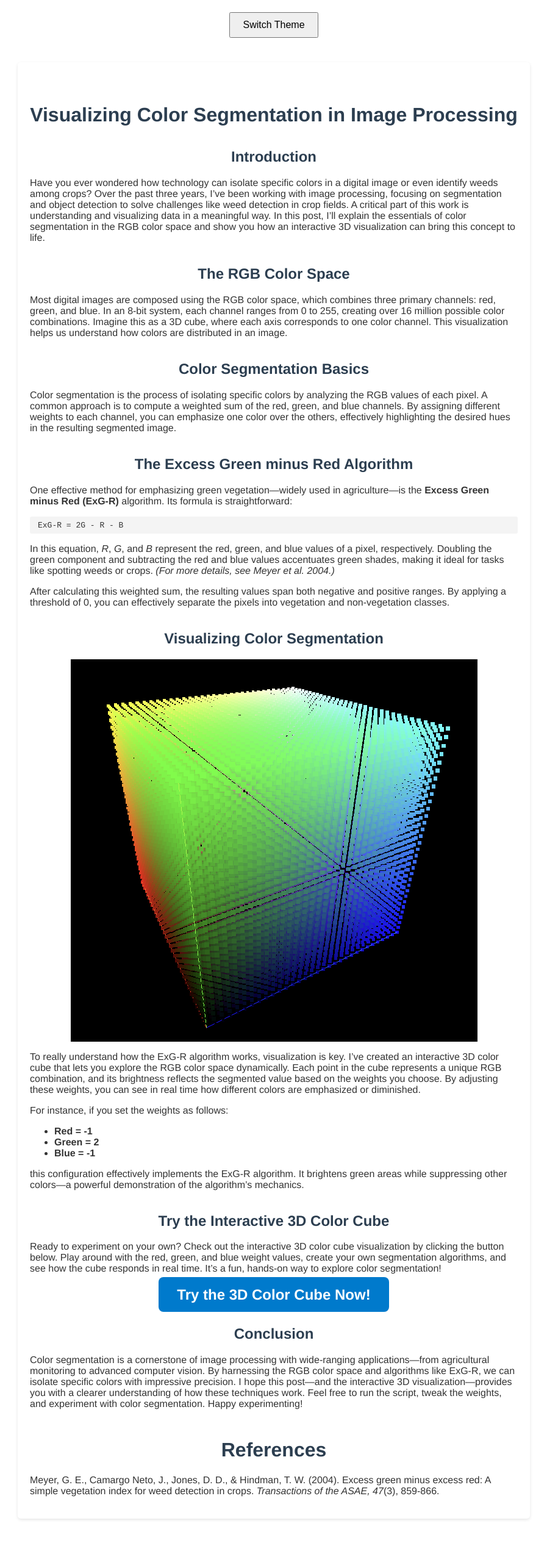
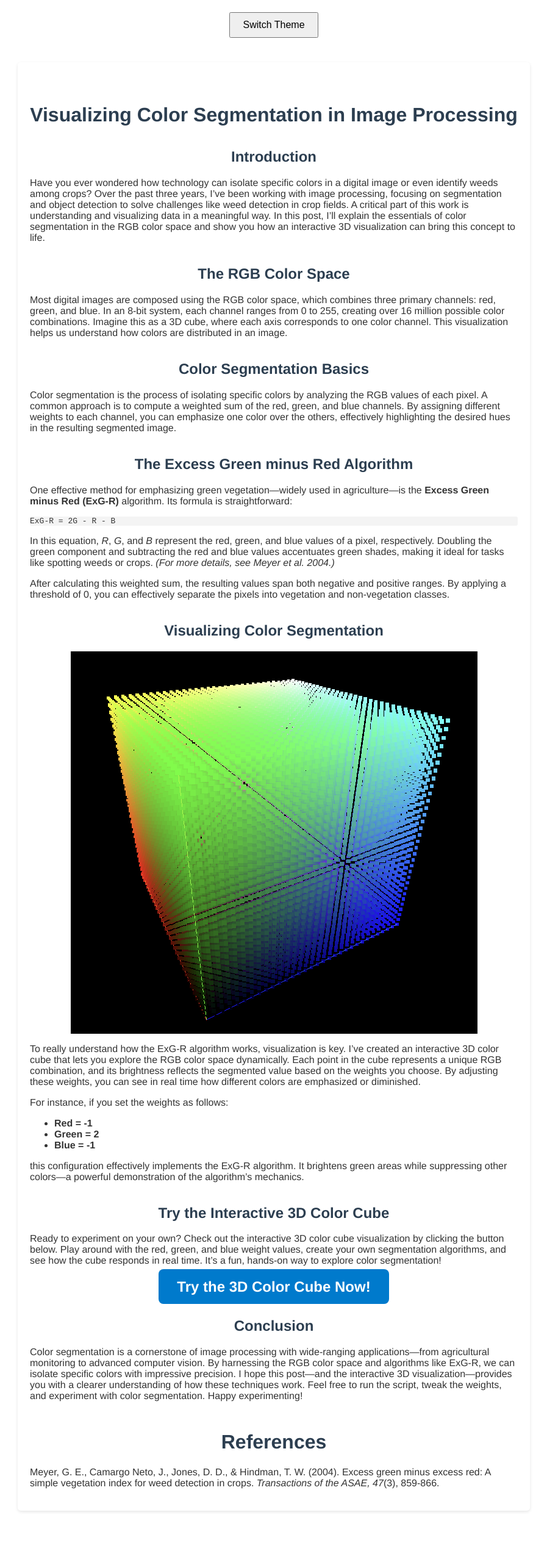
Before and after one commit to carboni123/carboni123.github.io, a Jekyll site: the page built from _posts/2025-03-20-visualizing-color-segmentation-in-image-processing.md, in a window 1280 px wide. Shown: the whole page at 61% size, without its empty margins (191-1088 px from the left). Built offline with Jekyll 4.4.1, drawn with Linux system fonts in a browser that asks for light colours.

Commit message:
fix code display issues

```diff
--- a/assets/css/custom.css
+++ b/assets/css/custom.css
@@ -50,7 +50,6 @@ body.dark-mode {
 .post-content pre,
 .post-content code {
     background: #f4f4f4;
-    padding: 0.5em;
     border-radius: 3px;
     font-family: monospace;
 }
@@ -60,6 +59,12 @@ body.dark-mode .post-content {
     background-color: #1e1e1e;
     color: #e0e0e0;
     box-shadow: 0 2px 5px rgba(0, 0, 0, 0.5);
+}
+/* Code blocks in dark mode */
+body.dark-mode .post-content pre,
+body.dark-mode .post-content code {
+    background-color: #2a2a2a; /* dark background */
+    color: #e0e0e0;            /* ensure text is light */
 }
 
 /* Dark Mode tweaks for headings in post content */
```
